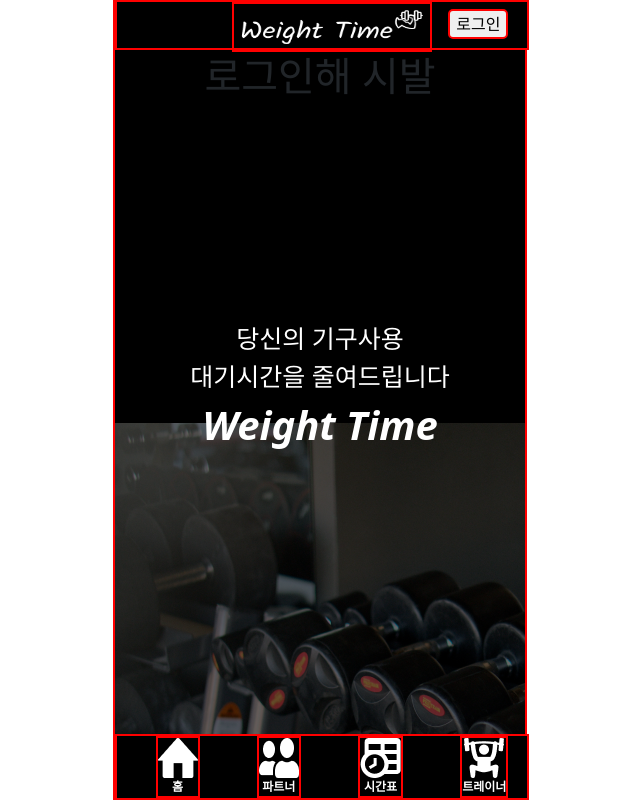
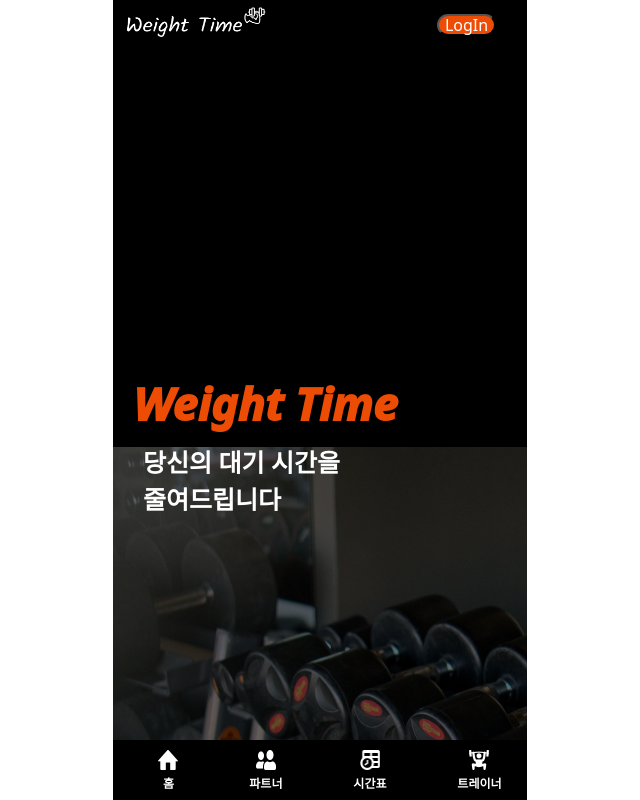
Before and after one commit to weightsforfun/Weight_Time, a React (Create React App) app in the folder weight_time/: page / in a window 1280 px wide. Shown: the top 800 px of the page, without its empty margins (320-960 px from the left). Built offline with nearby package versions, Linux system fonts and the light colour scheme; no server answers.

Commit message:
Home Design

```diff
--- a/weight_time/src/components/Navigation.js
+++ b/weight_time/src/components/Navigation.js
@@ -5,39 +5,39 @@ const Navigation = () => {
     <div>
       <div className="nav1">
         <div className="top_c">
-          <img src="img/home.png" alt="error" />
-          <br />
           <Link to={"/"} style={{ textDecoration: "none", color: "white" }}>
-            홈
+          <img className="nav_img" src="img/home.png" alt="error"/>
+          <br/>
+          홈
           </Link>
         </div>
         <div className="top_c">
-          <img src="img/partner.png" alt="error" />
-          <br />
           <Link
             to={"/Partner"}
             style={{ textDecoration: "none", color: "white" }}
           >
+            <img className="nav_img" src="img/partner.png" alt="error" />
+            <br />
             파트너
           </Link>
         </div>
         <div className="top_c">
-          <img src="img/timetable.png" alt="error" />
-          <br />
           <Link
             to={"/TimetablePage"}
             style={{ textDecoration: "none", color: "white" }}
           >
+            <img className="nav_img" src="img/timetable.png" alt="error" />
+            <br />
             시간표
           </Link>
         </div>
         <div className="top_c">
-          <img src="img/trainer.png" alt="error" />
-          <br />
           <Link
             to={"/Trainer"}
             style={{ textDecoration: "none", color: "white" }}
           >
+            <img className="nav_img" src="img/trainer.png" alt="error" />
+            <br />
             트레이너
           </Link>
         </div>
--- a/weight_time/src/components/Router.js
+++ b/weight_time/src/components/Router.js
@@ -16,7 +16,7 @@ const AppRouter = ({ isLoggedIn }) => {
           path="/Auth"
           element={isLoggedIn ? <Navigate to="/" replace /> : <Auth />}
         />
-        <Route path="/Partner" element={<Partner />} />
+        <Route path="/Partner" element={<Partner isLoggedIn={isLoggedIn}/>} />
         <Route
           path="/TimetablePage"
           element={
@@ -25,7 +25,7 @@ const AppRouter = ({ isLoggedIn }) => {
             </>
           }
         />
-        <Route path="/Trainer" element={<Trainer />} />
+        <Route path="/Trainer" element={<Trainer isLoggedIn={isLoggedIn}/>} />
       </Routes>
     </Router>
   );
--- a/weight_time/src/components/Timetable.js
+++ b/weight_time/src/components/Timetable.js
@@ -8,13 +8,13 @@ class Appi extends Component {
     this.state = {
       timetableProps: {
         events: {
-          m: this.props.monday,
-          t: this.props.tuesday,
-          w: this.props.wednesday,
-          t: this.props.thursday,
-          f: this.props.friday,
-          s: this.props.saturday,
-          s: this.props.sunday,
+          mon: this.props.monday,
+          tue: this.props.tuesday,
+          wed: this.props.wednesday,
+          thu: this.props.thursday,
+          fri: this.props.friday,
+          sat: this.props.saturday,
+          sun: this.props.sunday,
         },
         hoursInterval: [6, 24],
         timeLabel: "Time :)",
--- a/weight_time/src/routes/Home.js
+++ b/weight_time/src/routes/Home.js
@@ -12,16 +12,20 @@ const Home = ({ isLoggedIn }) => {
       <div className="logo_div" style={{ position: "fixed", top: "0px" }}>
         <img className="logo" src="img/logo_w.png" alt="error" />
         <button type="button" className="log_in">
-          <Link to={"/Auth"} className="login_font">로그인</Link>
-        </button>
+          {isLoggedIn ?
+          <Link to={"/"} className="login_font">LogOut</Link>:
+          <Link to={"/Auth"} className="login_font">LogIn</Link>
+          }
+          </button>
       </div>
 
-      {isLoggedIn ? <h1>반가워요 신찬규님</h1> : <h1>로그인해 시발</h1>}
+
       <div className="m_nav">
         <Navigation isLoggedIn={isLoggedIn} />
       </div>
       <div className="home_header">
-        당신의 기구사용 <br />대기시간을 줄여드립니다<br /><span style={{ color: "#ffffff", fontWeight: "800", fontSize: "40px", fontStyle: "italic" }}>Weight Time</span>
+      <span style={{ color: "#ED4C05", fontWeight: "1000", fontSize: "45px", fontStyle: "italic"}}>Weight Time</span>
+      <span style={{ padding: "0px 0px 0px 10px"}}> 당신의 대기 시간을 <br /> 줄여드립니다<br /> </span>
       </div>
       <Fade bottom>
         <div style={{ height: "380px", border: "2px solid red", marginTop: "800px" }} >
--- a/weight_time/src/routes/Partner.js
+++ b/weight_time/src/routes/Partner.js
@@ -1,4 +1,5 @@
 import React from "react";
+import { Link } from "react-router-dom";
 import Navigation from "../components/Navigation";
 
 const Partner = ({ isLoggedIn }) => {
@@ -6,6 +7,12 @@ const Partner = ({ isLoggedIn }) => {
     <div className="main_dis">
       <div className="logo_div" style={{ position: "fixed", top: "0px" }}>
         <img className="logo" src="img/logo_w.png" alt="error" />
+        <button type="button" className="log_in">
+          {isLoggedIn ?
+          <Link to={"/"} className="login_font">LogOut</Link>:
+          <Link to={"/Auth"} className="login_font">LogIn</Link>
+          }
+          </button>
       </div>
       <div style={{ marginTop: "30px" }}>
         <img src="img/partner_list1.png" alt="error" />
--- a/weight_time/src/routes/Trainer.js
+++ b/weight_time/src/routes/Trainer.js
@@ -1,4 +1,5 @@
 import React from "react";
+import { Link } from "react-router-dom";
 import Navigation from "../components/Navigation";
 
 const Trainer = ({ isLoggedIn }) => {
@@ -6,6 +7,12 @@ const Trainer = ({ isLoggedIn }) => {
     <div className="main_dis">
       <div className="logo_div" style={{ position: "fixed", top: "0px" }}>
         <img className="logo" src="img/logo_w.png" alt="error" />
+        <button type="button" className="log_in">
+          {isLoggedIn ?
+          <Link to={"/"} className="login_font">LogOut</Link>:
+          <Link to={"/Auth"} className="login_font">LogIn</Link>
+          }
+          </button>
       </div>
       <div>
         {/* <div style={{ backgroundColor: "#ffffff", textAlign: "center" }}>
--- a/weight_time/src/style.css
+++ b/weight_time/src/style.css
@@ -2,7 +2,6 @@
     width: 414px;
     position: fixed;
     bottom: 0px;
-    border: 2px solid red;
     background-color: #ffffff;
     z-index: 3;
 
@@ -13,7 +12,6 @@
     /* height: 896px; */
     padding-bottom: 80px;
     padding-top: 50px;
-    border: 2px solid red;
     background-color: #000000;
     background-image: url('../public/img/background3.png');
     background-attachment: fixed;
@@ -40,13 +38,13 @@
 }
 
 .top_c {
+    height:50px;
     font-size: 12px;
     font-weight: 700;
     color: #c4c4c4;
     text-decoration: none;
     margin-left: 20px;
-    border: 2px solid red;
-
+    margin-top: 10px;
 
 
 
@@ -55,17 +53,16 @@
 
 .logo {
     position: relative;
-    left: 28%;
-    width: 200px;
-    height: 50px;
-    border: 2px solid red;
+    top:4%;
+    left: 2%;
+    width: 150px;
+    height: 40px;
     color: #000000;
 
 }
 
 .btn_pos {
     display: inline-block;
-    border: 2px solid red;
 
 }
 
@@ -89,7 +86,6 @@
 .logo_div {
     width: 414px;
     height: 50px;
-    border: 2px solid red;
     background-color: #000000;
     display: flex;
 
@@ -99,17 +95,17 @@
 }
 
 .log_in {
-    top: 15%;
-    height: 30px;
+    top:28%;
+    height: 22px;
     position: relative;
-    left: 32%;
-    border-radius: 5px;
-    border: 2px solid red;
+    left: 42%;
+    border-radius: 50px;
+    background-color: #ED4C05;
+    width: 70;
 }
 
 .trainer_div {
     margin-top: 50px;
-    border: 2px solid red;
 }
 
 .partner_img {
@@ -126,7 +122,6 @@
 .home_header {
     width: 340px;
     height: 180px;
-    margin: auto;
     color: #ffffff;
     /* background-color: #242424; */
     font-size: 25px;
@@ -134,13 +129,19 @@
 
     padding: 20px 10px 5px 10px;
     border-radius: 15px;
-    margin-top: 200px;
-
+    margin-top: 300px;
+    display:flex;
+    text-align: start;
+    flex-wrap: wrap;
+    margin-left: 10px;
+    font-weight: bold;
 }
 
 .login_font {
+    position: relative;
     text-decoration: none;
-    color: #000000;
+    color: white;
+    bottom: 25%;
 }
 
 .login_way {
@@ -154,9 +155,9 @@
 
 }
 
-.align_button {
-
-    border: 2px solid red;
 
 
+.nav_img {
+    width:20px;
+    margin-bottom: 5px;
 }
```
